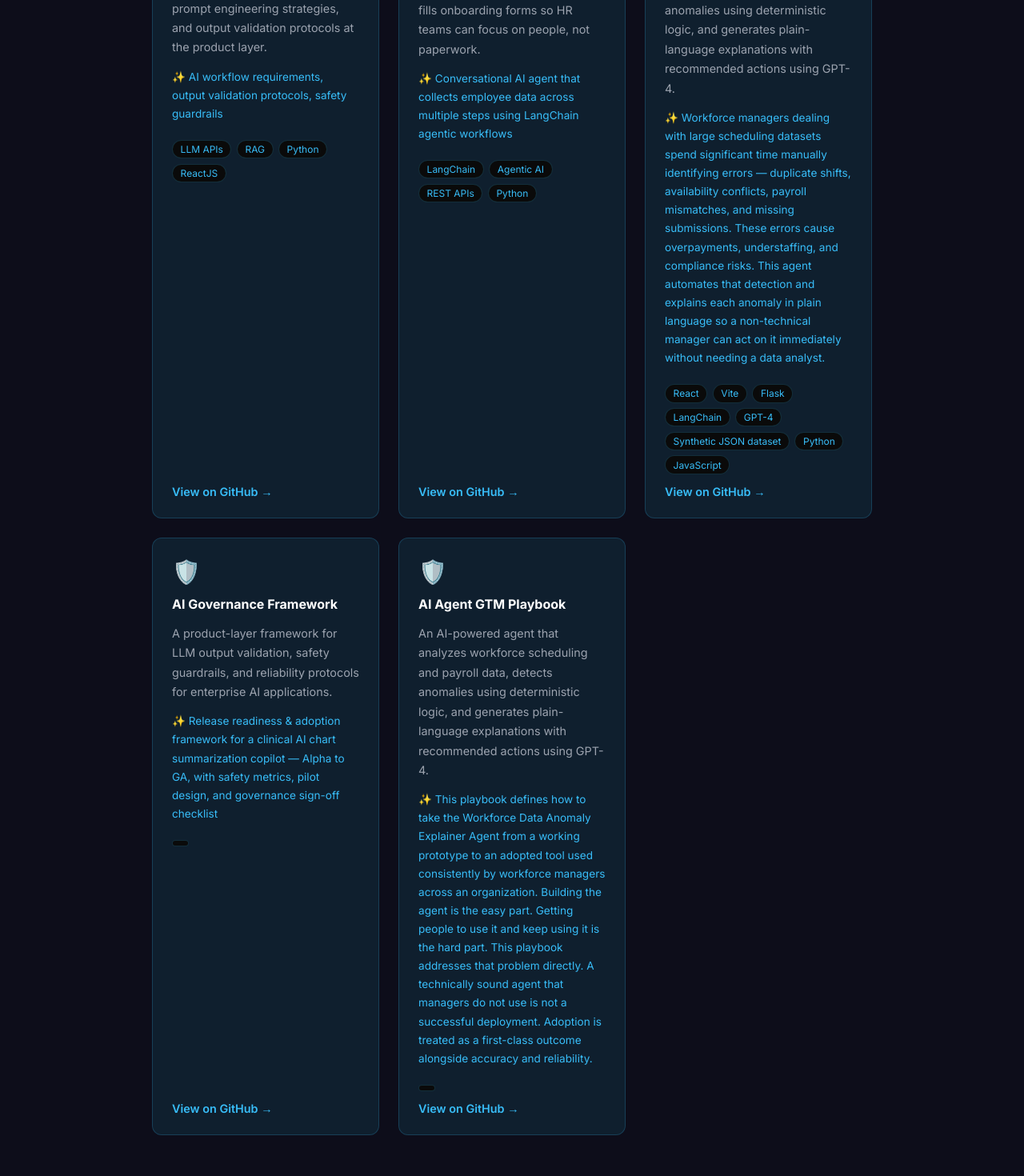
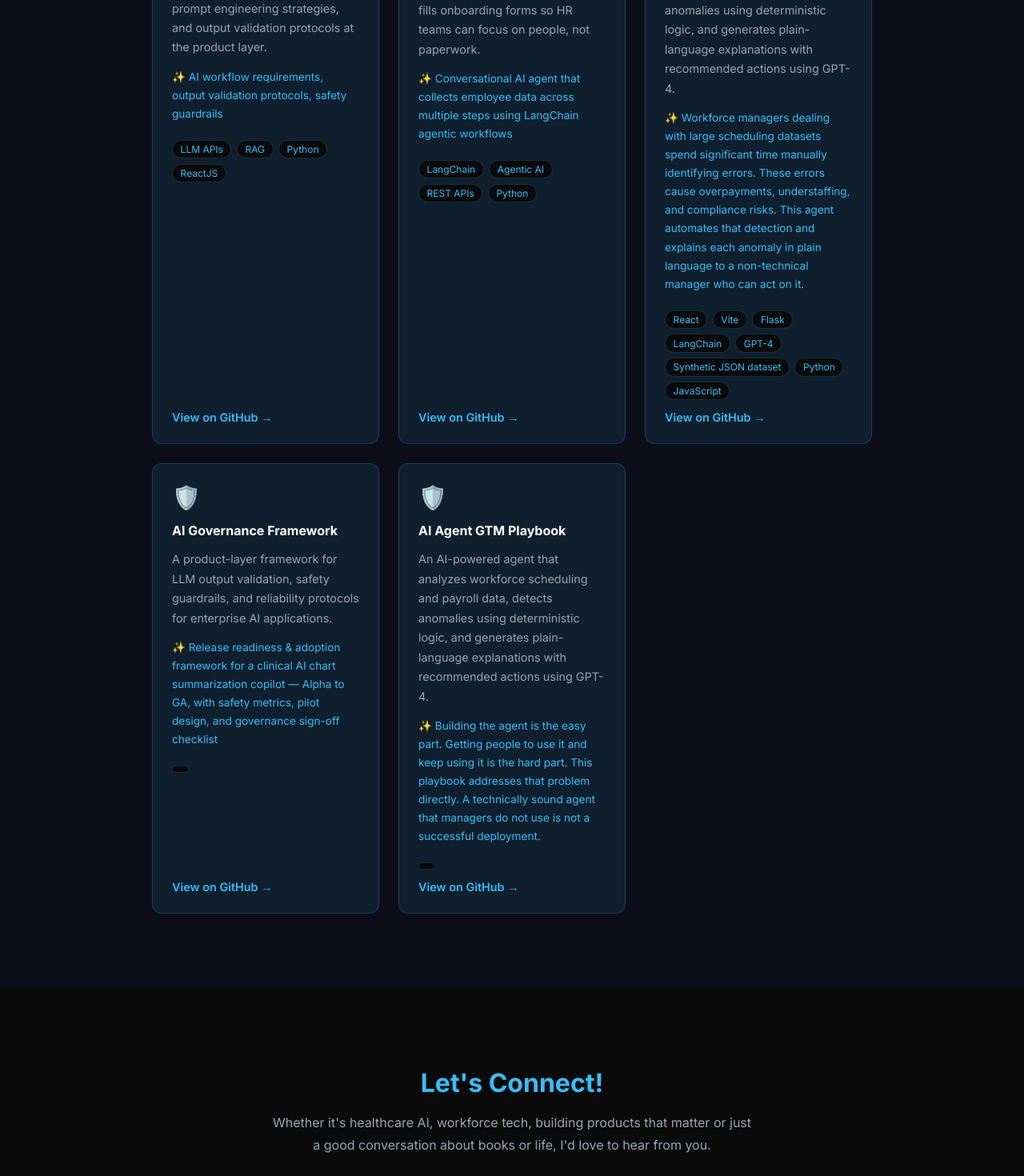
Before and after one commit to bhavana-adarsha/bhavana-adarsha.github.io, a React (Vite) app: page / in a window 1280 px wide. Shown: the part 3500-4970 px from the top of the page at 80% size. Built offline with nearby package versions, Linux system fonts and the light colour scheme.

Commit message:
reduced highlight size

```diff
--- a/src/components/Projects.jsx
+++ b/src/components/Projects.jsx
@@ -27,7 +27,7 @@ function Projects() {
       title: "Workforce Data Anomaly Explainer AI Agent",
       description: "An AI-powered agent that analyzes workforce scheduling and payroll data, detects anomalies using deterministic logic, and generates plain-language explanations with recommended actions using GPT-4.",
       stack: ["React","Vite","Flask","LangChain" ,"GPT-4", "Synthetic JSON dataset", "Python", "JavaScript"],
-      highlights: "Workforce managers dealing with large scheduling datasets spend significant time manually identifying errors — duplicate shifts, availability conflicts, payroll mismatches, and missing submissions. These errors cause overpayments, understaffing, and compliance risks. This agent automates that detection and explains each anomaly in plain language so a non-technical manager can act on it immediately without needing a data analyst.",
+      highlights: "Workforce managers dealing with large scheduling datasets spend significant time manually identifying errors. These errors cause overpayments, understaffing, and compliance risks. This agent automates that detection and explains each anomaly in plain language to a non-technical manager who can act on it.",
       link: "https://github.com/bhavana-adarsha/workforce-anomaly-agent",
       status: "live"
     },
@@ -45,7 +45,7 @@ function Projects() {
       title: "AI Agent GTM Playbook",
       description: "An AI-powered agent that analyzes workforce scheduling and payroll data, detects anomalies using deterministic logic, and generates plain-language explanations with recommended actions using GPT-4.",
       stack: [""],
-      highlights: "This playbook defines how to take the Workforce Data Anomaly Explainer Agent from a working prototype to an adopted tool used consistently by workforce managers across an organization. Building the agent is the easy part. Getting people to use it and keep using it is the hard part. This playbook addresses that problem directly. A technically sound agent that managers do not use is not a successful deployment. Adoption is treated as a first-class outcome alongside accuracy and reliability.",
+      highlights: "Building the agent is the easy part. Getting people to use it and keep using it is the hard part. This playbook addresses that problem directly. A technically sound agent that managers do not use is not a successful deployment.",
       link: "https://github.com/bhavana-adarsha/AI-Agent-GTM-Playbook",
       status: "live"
     }
```
